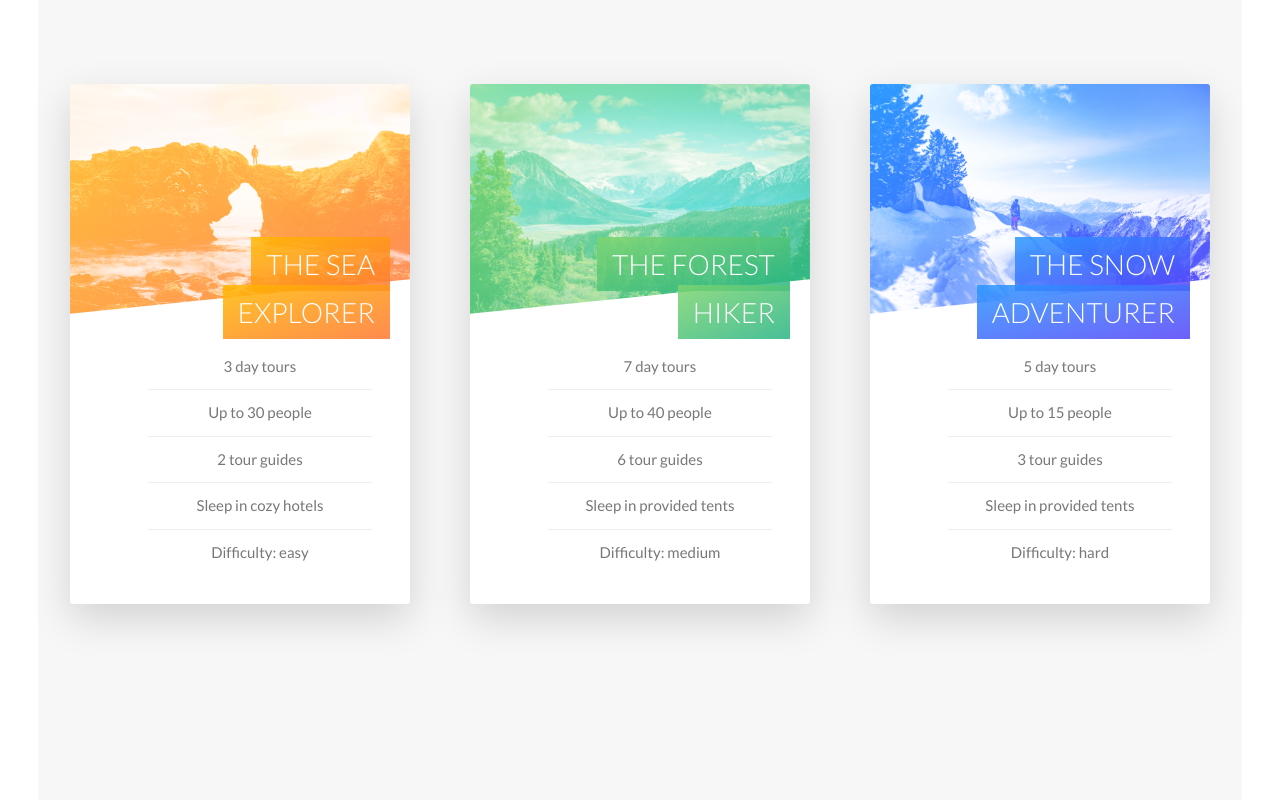
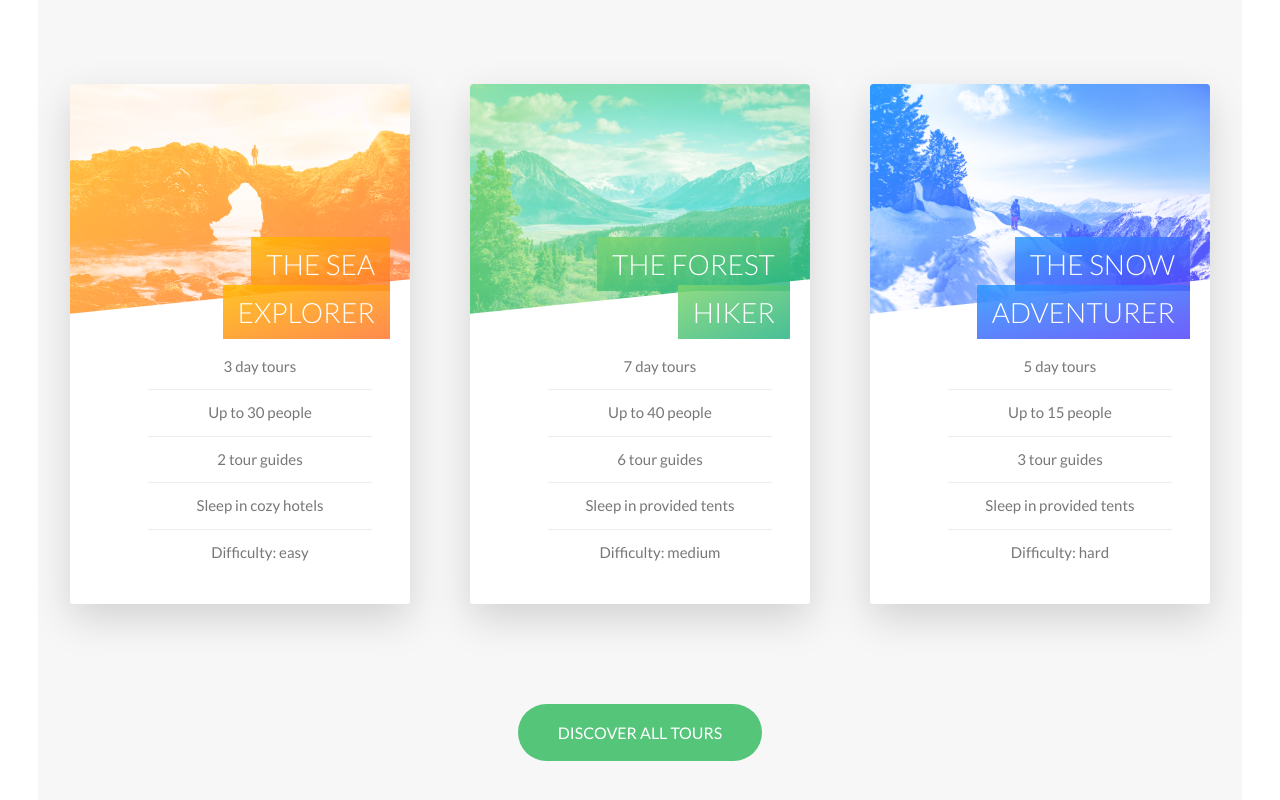
Before and after one commit to Ryoung27/CSS-SASS, a website: page index.html in a window 1280 px wide. Shown: the part 2606-3406 px from the top of the page. Drawn offline with Linux system fonts and the light colour scheme.

Commit message:
corner section

```diff
--- a/index.html
+++ b/index.html
@@ -208,6 +208,10 @@
                     </div>
                 </div>
             </div>
+
+            <div class="u-center-text u-margin-top-huge">
+                <a href="" class="btn btn--green">Discover all tours</a>
+            </div>
         </section>
     </main>
 
--- a/sass/base/_utilities.scss
+++ b/sass/base/_utilities.scss
@@ -13,3 +13,7 @@
 .u-marin-bottom-small{
     margin-bottom: 1.5rem;
 }
+
+.u-margin-top-big{ margin-top: 8rem; }
+
+.u-margin-top-huge{ margin-top: 10rem; }
--- a/sass/components/_button.scss
+++ b/sass/components/_button.scss
@@ -33,6 +33,16 @@
         z-index: -1;
         transition: all .4s;
     }
+
+    &--green{
+        background-color: $color-primary;
+        color: $color-white;
+
+        &::after{
+            background-color: $color-primary;
+        }
+    }
+
     &--white::after{
         background-color:$color-white;
     }
--- a/sass/components/_card.scss
+++ b/sass/components/_card.scss
@@ -51,6 +51,8 @@
         background-blend-mode: screen;
         -webkit-clip-path: polygon(0 0, 100% 0, 100% 85%, 0 100%);
         clip-path: polygon(0 0, 100% 0, 100% 85%, 0 100%);
+        border-top-left-radius: 3px;
+        border-top-right-radius: 3px;
 
 
         &--1{
--- a/sass/pages/_home.scss
+++ b/sass/pages/_home.scss
@@ -22,6 +22,6 @@
 
 .section-tours{
     background-color: $color-grey-light-1;
-    padding: 25rem 0 50rem 0;
+    padding: 25rem 0 15rem 0;
     margin-top: -10rem;
 }
```
Also changed, not shown: css/style.css.
